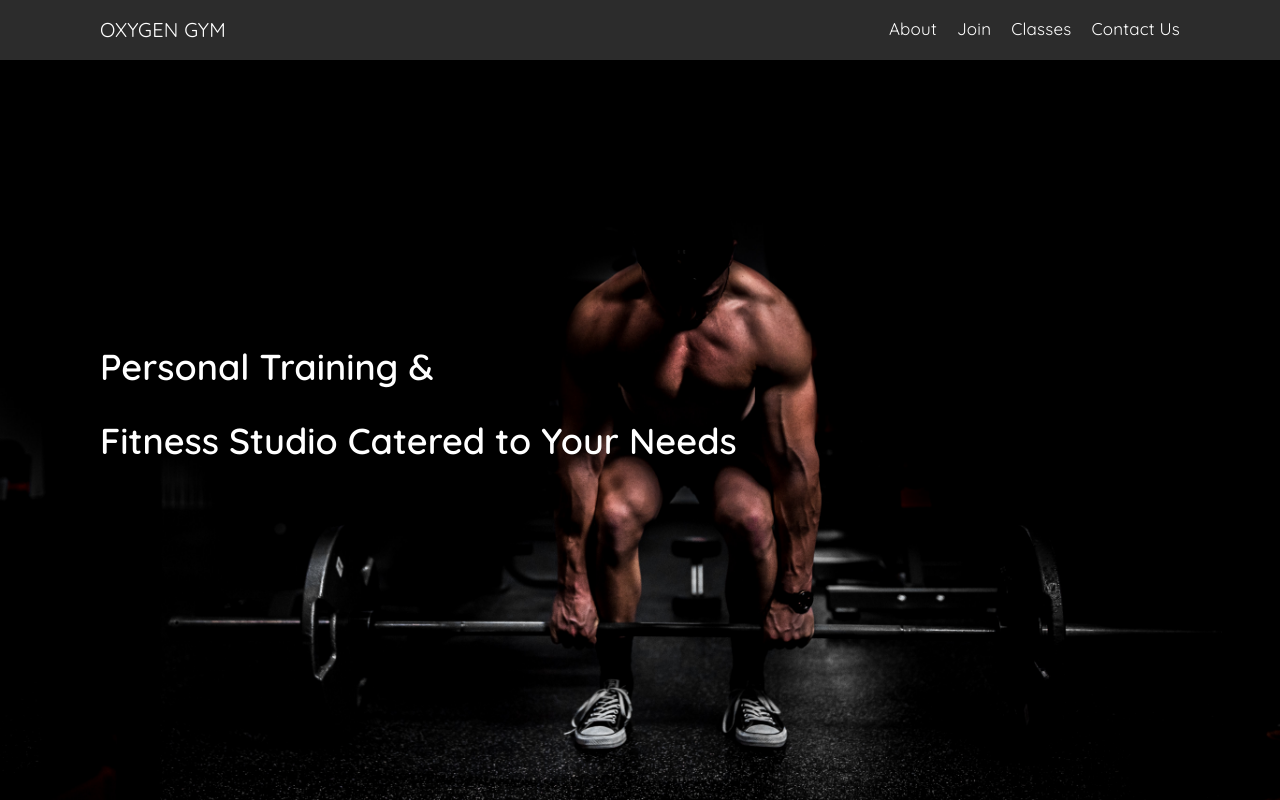
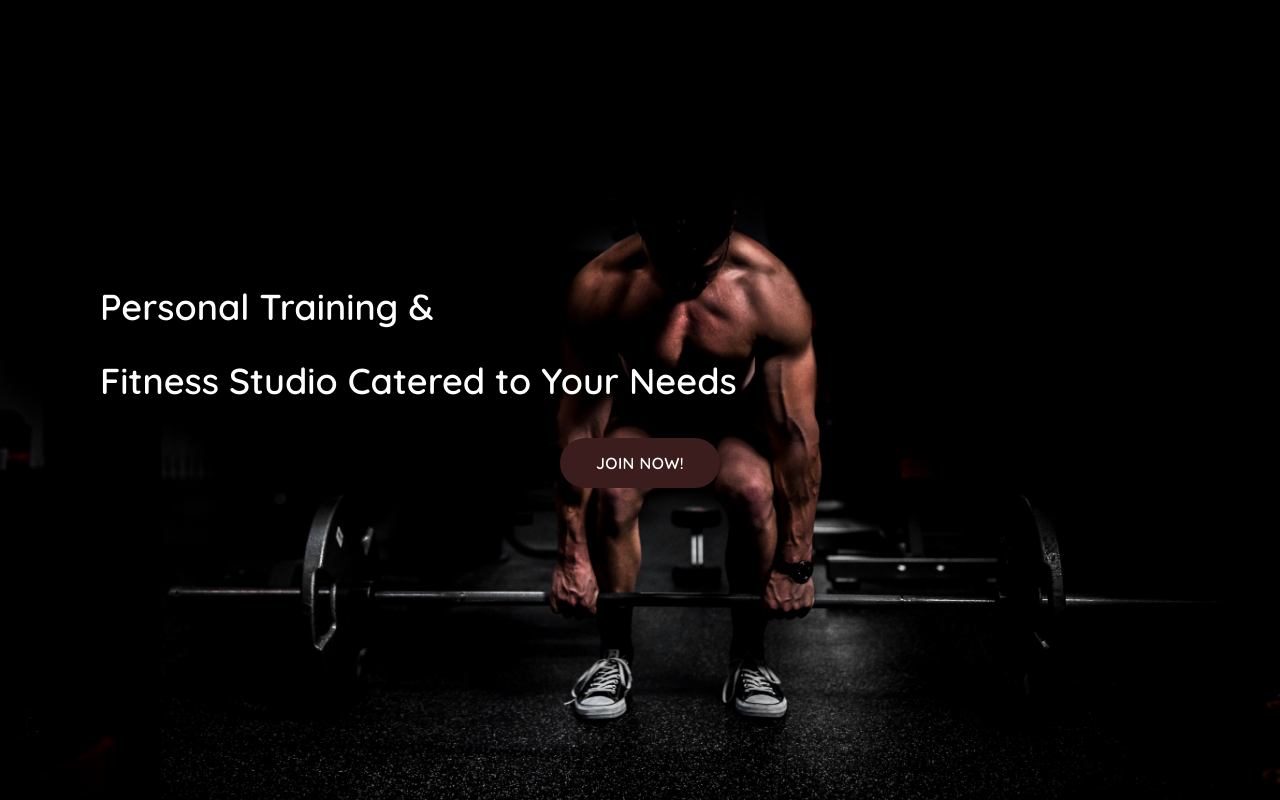
Before and after one commit to Fabricio-Rojas/oxygen-gym, a plain HTML site: page index.html in a window 1280 px wide. Drawn offline with Linux system fonts and the light colour scheme.

Commit message:
Header removed

```diff
--- a/assets/style/index.css
+++ b/assets/style/index.css
@@ -13,61 +13,13 @@ body {
     background-color: #bdb8b8;
 }
 
-* {
-    font-family: Quicksand, Lato, Inter;
+html {
+    scroll-behavior: smooth;
 }
 
 /* -----------------------------------*/
 /* Header                             */
 /* -----------------------------------*/
-
-header {
-    background-color: #2c2c2c;
-}
-
-  header .flex {
-    display: flex;
-    justify-content: space-between;
-}
-
-  .title h1 {
-    color: #fff;
-    font-size: 20px;
-    font-weight: 400;
-    letter-spacing: 0.2px;
-    line-height: 60px;
-    text-transform: uppercase;
-}
-
-  nav {
-    height: 60px;
-}
-
-  nav ul {
-    list-style: none;
-    font-size: 0;
-}
-
-  nav ul li {
-    display: inline;
-    line-height: 60px;
-}
-  nav ul li a {
-    color: #fff;
-    font-size: 17px;
-    font-weight: 500;
-    text-decoration: none;
-    letter-spacing: 0.2px;
-    transition: color 0.25s ease-in-out;
-}
-
-  nav ul li a:hover {
-    color: #3f3d3d;
-}
-
-  nav ul li + li {
-    margin-left: 20px;
-}
 
 /* -----------------------------------*/
 /* Background                         */
@@ -76,7 +28,7 @@ header {
 section {
     background: #fff url("../image/anastase-maragos-9dzWZQWZMdE-unsplash.jpg")
     center center / cover no-repeat;
-    height: calc(100vh - 60px);
+    height: calc(100vh);
     text-align: center;
     overflow: hidden;
 }
@@ -96,3 +48,18 @@ h2 + h2 {
 section {
     margin: 0;
 }
+
+button {
+    margin-top: 30px;
+    padding: 15px 20px;
+    width: 160px;
+    border-radius: 50px;
+    background-color: #3b1d1d;
+    color: #fff;
+    font-size: 16px;
+    font-weight: 700;
+    text-transform: uppercase;
+    letter-spacing: 0.4px;
+    cursor: pointer;
+    transition: all 0.3s ease-in-out;
+  }
--- a/index.html
+++ b/index.html
@@ -10,28 +10,16 @@
         <link rel="preconnect" href="https://fonts.googleapis.com">
         <link rel="preconnect" href="https://fonts.gstatic.com" crossorigin>
         <link href="https://fonts.googleapis.com/css2?family=Quicksand:wght@300;400;600&display=swap" rel="stylesheet">
-        <link rel="shortcut icon" href="./assets/image/olive_wreath.png" type="image/x-icon">
+        <link rel="shortcut icon" href="./assets/image/Oxygen-Gym-Icon.png" type="image/x-icon">
         <link rel="stylesheet" href="./assets/style/index.css" media="all">
     </head>
     <body>
         <header>
-            <div class="container flex">
-                <div class="title">
-                    <h1>Oxygen Gym</h1>
-                </div>
-                <nav>
-                    <ul>
-                        <li><a href="#">About</a></li>
-                        <li><a href="#">Join</a></li>
-                        <li><a href="#">Classes</a></li>
-                        <li><a href="#">Contact Us</a></li>
-                    </ul>
-                </nav>
-            </div>
             <main>
                 <section>
                     <h2>Personal Training &</h2>
                     <h2>Fitness Studio Catered to Your Needs</h2>
+                    <button type="button">Join Now!</button>
                 </section>
             </main>
         </header>
```
Also changed, not shown: assets/image/Oxygen-Gym-Icon.png (added), assets/image/olive_wreath.png (deleted).
